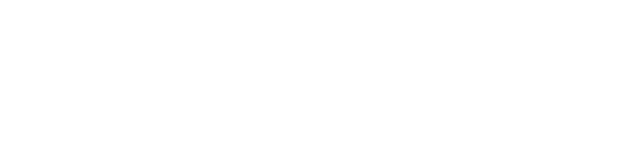
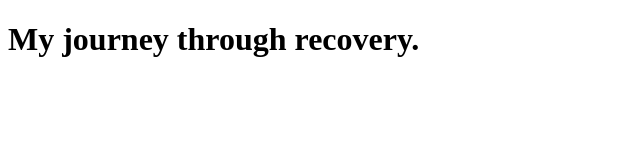
Before and after one commit to c-bailey2/ContemplatingRecovery, a plain HTML site: page index.html in a window 1280 px wide. Shown: the whole page, without its empty margins (0-640 px from the left). Drawn offline with Linux system fonts and the light colour scheme.

Commit message:
Update index.html

```diff
--- a/index.html
+++ b/index.html
@@ -11,5 +11,6 @@
 </head>
 
 <body>
+  <h1>My journey through recovery.</h1>
 </body>
 </html>
```
